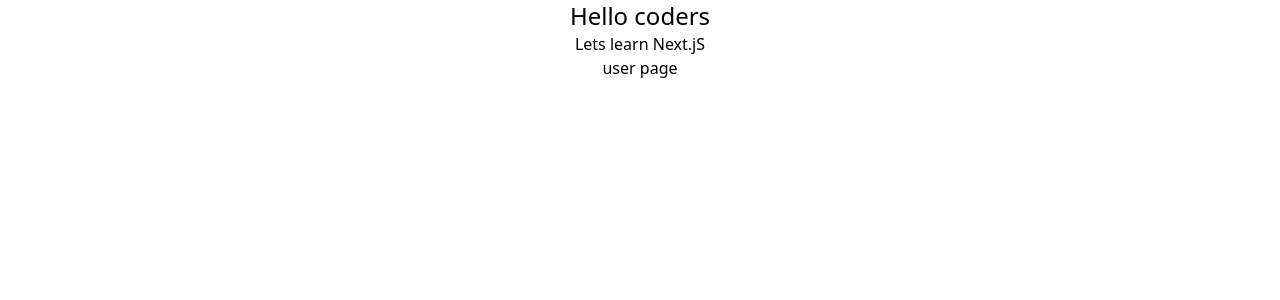
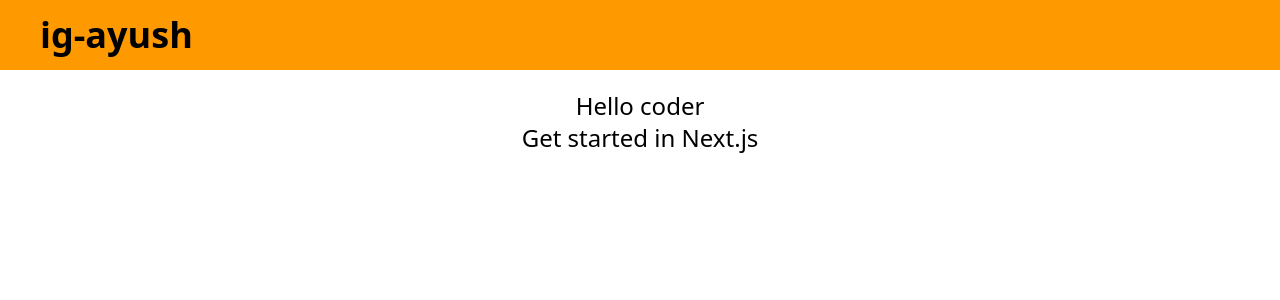
Before and after one commit to ig-ayush/Nextjs-practice-lab, a Next.js app: page / in a window 1280 px wide. Shown: the top 300 px of the page. Built offline with nearby package versions, Linux system fonts and the light colour scheme.

Commit message:
update in code

```diff
--- a/app/page.tsx
+++ b/app/page.tsx
@@ -2,10 +2,14 @@
 
 export default function Home() {
   return (
-    <div className="container flex items-center flex-col">
-      <h1 className="text-2xl">Hello coders</h1>
-      <h2>Lets learn Next.jS</h2>
-      <Link href="/user">user page</Link>
+    <>
+    <div id="navbar" className='w-full h-[70px] bg-amber-500 pl-10 flex items-center'>
+      <h1 id="logo" className='text-4xl font-bold'>ig-ayush</h1>
     </div>
+      <div className='w-full  flex flex-col justify-center items-center text-2xl p-5'>
+          <h1>Hello coder</h1>
+          <h2>Get started in Next.js</h2>
+      </div>
+    </>
   );
 }
```
